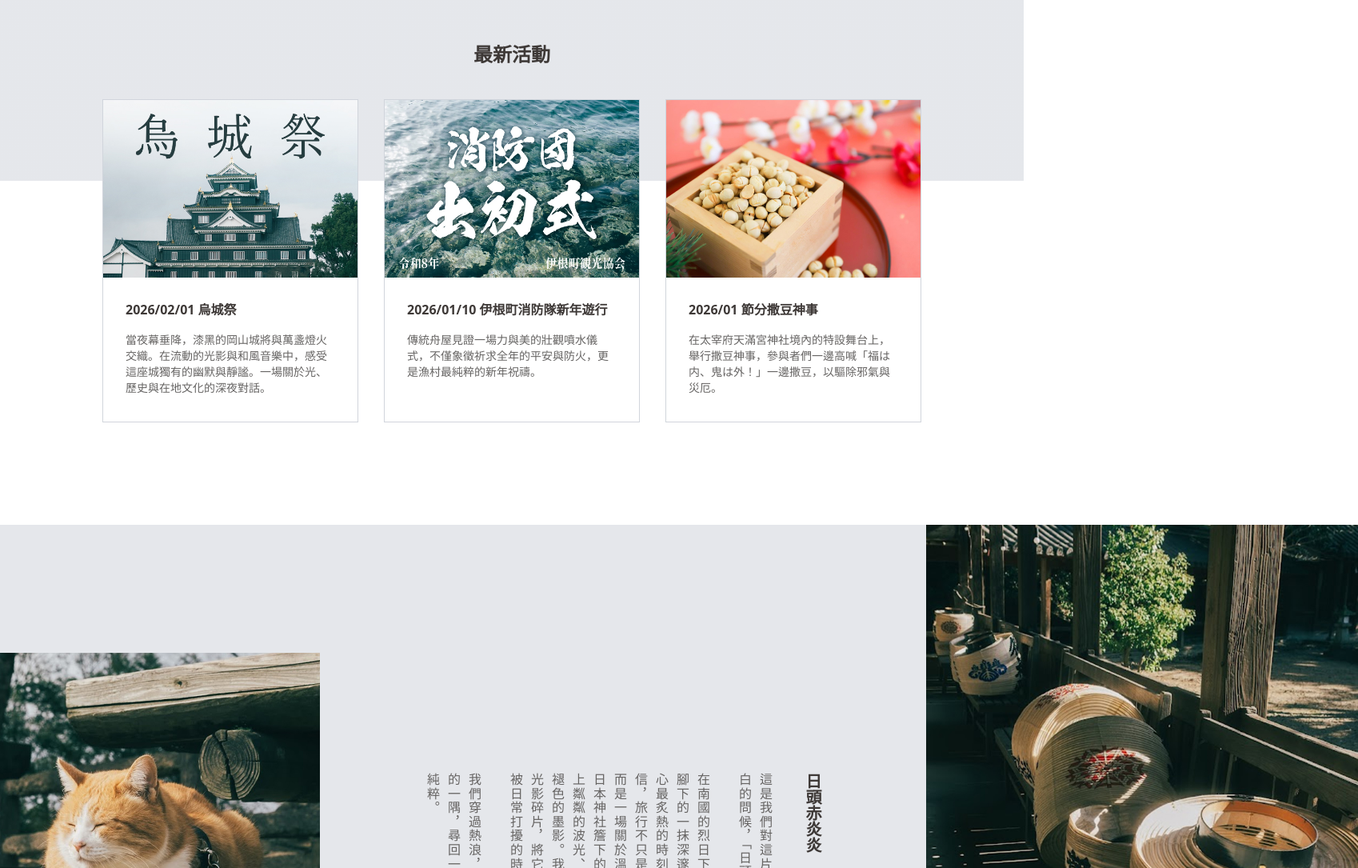
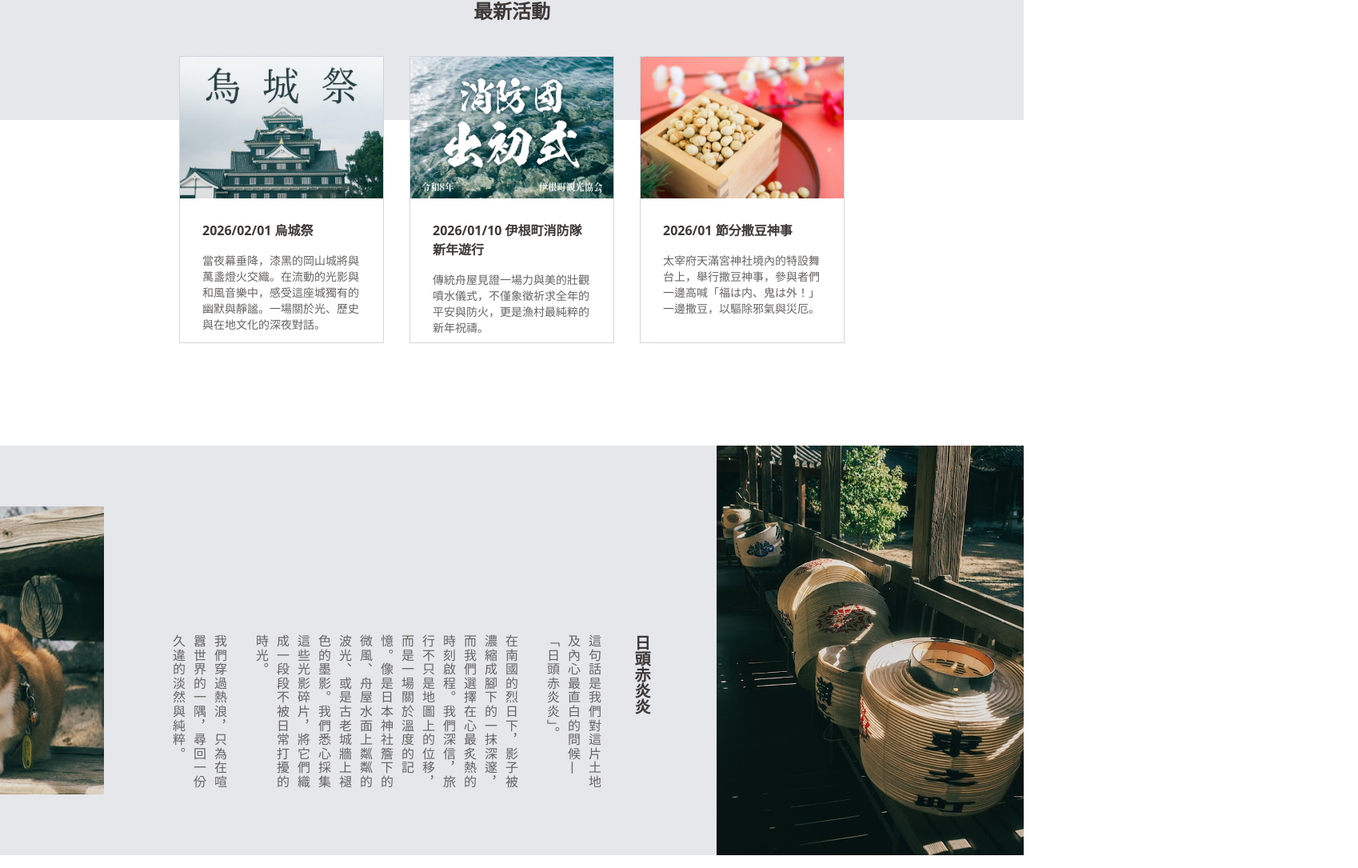
Before and after one commit to TT3x3/japan-hot-hot, a Vue app: page / in a window 1280 px wide. Shown: the part 1703-2788 px from the top of the page at 80% size, 1698 px wide, since content can reach past the window. Built offline with nearby package versions, Linux system fonts and the light colour scheme.

Commit message:
Adjust image width/height and search box positioning; make footer icons clickable; convert carousel and activities sections into components

```diff
--- /dev/null
+++ b/src/components/HomeActivity.vue
@@ -0,0 +1,47 @@
+<template>
+    <div class="flex flex-col justify-center items-center bg-gradient-to-t from-white from-50% to-gray-200 to-50%">
+        <div class="flex flex-col gap-10 pt-32">
+            <h2 class="font-bold text-center text-2xl text-base-heavy">最新活動</h2>
+            <!-- 卡片區 -->
+            <div class="flex flex-row justify-center items-center gap-8 w-full">
+                <!-- 卡片 -->
+                <div v-for="(activity, index) in activities" :key="index" class="w-[20%] border-solid border-1 border-gray-300">
+                    <img class="w-full" :src="activity.img" alt="activities-banner">
+                    <div class="flex flex-col gap-4 h-[180px] bg-white p-7">
+                        <h4 class="font-bold text-base-heavy">{{ activity.title }}</h4>
+                        <p class="text-sm text-base-light">
+                            {{ activity.description }}
+                        </p>
+                    </div>
+                </div>
+            </div>
+        </div>
+    </div>
+</template>
+
+<script>
+export default {
+    name: 'HomeActivityBanner',
+    data() {
+        return {
+            activities: [
+                {
+                    img: require('@/assets/images/2026-Q1event-01.jpg'),
+                    title: '2026/02/01 烏城祭',
+                    description: '當夜幕垂降，漆黑的岡山城將與萬盞燈火交織。在流動的光影與和風音樂中，感受這座城獨有的幽默與靜謐。一場關於光、歷史與在地文化的深夜對話。'
+                },
+                {
+                    img: require('@/assets/images/2026-Q1event-02.jpg'),
+                    title: '2026/01/10 伊根町消防隊新年遊行',
+                    description: '傳統舟屋見證一場力與美的壯觀噴水儀式，不僅象徵祈求全年的平安與防火，更是漁村最純粹的新年祝禱。'
+                },
+                {
+                    img: require('@/assets/images/2026-Q1event-03.jpg'),
+                    title: '2026/01 節分撒豆神事',
+                    description: '太宰府天滿宮神社境內的特設舞台上，舉行撒豆神事，參與者們一邊高喊「福は内、鬼は外！」一邊撒豆，以驅除邪氣與災厄。'
+                }
+            ]
+        };
+    },
+}
+</script>
--- /dev/null
+++ b/src/components/HomeCarousel.vue
@@ -0,0 +1,57 @@
+<template>
+    <!-- 輪播圖 -->
+    <div class="flex justify-center items-center">
+        <div class="relative">
+            <div class="absolute left-4 bottom-4 bg-black/20 text-white px-3 py-1 text-sm">
+                {{ carouselImages[currentIndex].caption }}
+            </div>
+            <img :src="carouselImages[currentIndex].img" class="max-h-[500px] w-auto" :alt="carouselImages[currentIndex].caption">
+        </div>
+        <div class="flex flex-col gap-16 px-6">
+            <button class="cursor-pointer" @click="carouselPrev"><i
+                    class="fa-solid fa-arrow-up fa-lg  text-gray-400 hover:text-gray-300 active:text-gray-500"></i></button>
+            <button class="cursor-pointer" @click="carouselNext"><i
+                    class="fa-solid fa-arrow-down fa-lg text-gray-400 hover:text-gray-300 active:text-gray-500"></i></button>
+        </div>
+    </div>
+</template>
+<script>
+export default {
+    name: 'AppHome',
+    data() {
+        return {
+            currentIndex: 0,
+            carouselImages: [
+                {
+                    img: require('@/assets/images/carousel-1.jpg'),
+                    caption: '宮崎縣高千穗 - 天岩戶神社'
+                },
+                {
+                    img: require('@/assets/images/carousel-2.jpg'),
+                    caption: '九州 - 阿蘇火山'
+                },
+                {
+                    img: require('@/assets/images/carousel-3.jpg'),
+                    caption: '岡山縣 - 吉備津神社'
+                },
+                {
+                    img: require('@/assets/images/carousel-4.jpg'),
+                    caption: '廣島市 - 嚴島神社'
+                },
+                {
+                    img: require('@/assets/images/carousel-5.jpg'),
+                    caption: '岡山縣 - 岡山後樂園'
+                },
+            ]
+        };
+    },
+    methods: {
+        carouselPrev() {
+            this.currentIndex = (this.currentIndex - 1 + this.carouselImages.length) % this.carouselImages.length;
+        },
+        carouselNext() {
+            this.currentIndex = (this.currentIndex + 1) % this.carouselImages.length;
+        }
+    }
+}
+</script>
--- a/src/pages/AppHome.vue
+++ b/src/pages/AppHome.vue
@@ -1,7 +1,6 @@
 <template>
   <div class="flex flex-col gap-32">
-    <img src="../assets/images/home-banner.jpg" class="w-full" alt="home-banner">
-
+    <div class="flex flex-col gap-12">
       <!-- 搜尋框 -->
       <div class="flex justify-center items-center">
         <div class="flex flex-col gap-4 justify-center items-center">
@@ -14,108 +13,48 @@
           </div>
         </div>
       </div>
+      <img src="../assets/images/home-banner.jpg" class="w-full relative" alt="home-banner">
+    </div>
+
 
     <!-- 輪播圖 -->
-    <div class="flex justify-center items-center">
-      <div class="relative">
-        <div class="absolute left-4 bottom-4 bg-black/20 text-white px-3 py-1 text-sm">
-          {{ carouselImages[currentIndex].caption }}
-        </div>
-        <img :src="carouselImages[currentIndex].img" class="h-[500px]" :alt="carouselImages[currentIndex].caption">
-      </div>
-      <div class="flex flex-col gap-16 px-6">
-        <button class="cursor-pointer" @click="carouselPrev"><i
-            class="fa-solid fa-arrow-up fa-lg  text-gray-400 hover:text-gray-300 active:text-gray-500"></i></button>
-        <button class="cursor-pointer" @click="carouselNext"><i
-            class="fa-solid fa-arrow-down fa-lg text-gray-400 hover:text-gray-300 active:text-gray-500"></i></button>
+    <HomeCarousel />
+    <!-- 最新活動 -->
+    <HomeActivity />
+
+    <!-- 關於我 -->
+    <div class="bg-gray-200 overflow-x-hidden">
+      <div class="flex w-full justify-between items-center gap-20">
+        <div class="flex flex-row justify-end gap-20">
+          <img src="../assets/images/about-img-2.jpg" alt="about-img-2" class="max-w-[34%] h-auto">
+          <div class="flex flex-col gap-8 h-[45%] [writing-mode:vertical-rl] pt-40">
+            <h2 class="font-bold text-xl text-base-heavy">日頭赤炎炎</h2>
+            <p class="leading-6.5 tracking-widest text-base-light">
+              這句話是我們對這片土地及內心最直白的問候—「日頭赤炎炎」。<br /><br />在南國的烈日下，影子被濃縮成腳下的一抹深邃，而我們選擇在心最炙熱的時刻啟程。我們深信，旅行不只是地圖上的位移，而是一場關於溫度的記憶。像是日本神社簷下的微風、舟屋水面上粼粼的波光、或是古老城牆上褪色的墨影。我們悉心採集這些光影碎片，將它們織成一段段不被日常打擾的時光。<br /><br />我們穿過熱浪，只為在喧囂世界的一隅，尋回一份久違的淡然與純粹。
+            </p>
           </div>
         </div>
-
-    <!-- 活動banner -->
-    <div class="flex flex-col justify-center items-center bg-gradient-to-t from-white from-50% to-gray-200 to-50%">
-      <div class="flex flex-col gap-10 pt-32">
-        <h2 class="font-bold text-center text-2xl text-base-heavy">最新活動</h2>
-        <!-- 卡片區 -->
-        <div class="flex flex-row gap-8">
-          <!-- 卡片 -->
-          <div class="w-[320px] border-solid border-1 border-gray-300">
-            <img src="../assets/images/2026-Q1event-01.jpg" alt="activities-banner">
-            <div class="flex flex-col gap-4 h-[180px] bg-white p-7">
-              <h4 class="font-bold text-base-heavy">2026/02/01 烏城祭</h4>
-              <p class="text-sm text-base-light">當夜幕垂降，漆黑的岡山城將與萬盞燈火交織。在流動的光影與和風音樂中，感受這座城獨有的幽默與靜謐。一場關於光、歷史與在地文化的深夜對話。</p>
-            </div>
-          </div>
-          <!-- 卡片 -->
-          <div class="w-[320px] border-solid border-1 border-gray-300">
-            <img src="../assets/images/2026-Q1event-02.jpg" alt="activities-banner">
-            <div class="flex flex-col gap-4 h-[180px] p-7">
-              <h4 class="font-bold text-base-heavy">2026/01/10 伊根町消防隊新年遊行</h4>
-              <p class="text-sm text-base-light">傳統舟屋見證一場力與美的壯觀噴水儀式，不僅象徵祈求全年的平安與防火，更是漁村最純粹的新年祝禱。</p>
-            </div>
-          </div>
-          <!-- 卡片 -->
-          <div class="w-[320px] border-solid border-1 border-gray-300">
-            <img src="../assets/images/2026-Q1event-03.jpg" alt="activities-banner">
-            <div class="flex flex-col gap-4 h-[180px] bg-white p-7">
-              <h4 class="font-bold text-base-heavy">2026/01 節分撒豆神事</h4>
-              <p class="text-sm text-base-light">在太宰府天滿宮神社境內的特設舞台上，舉行撒豆神事，參與者們一邊高喊「福は内、鬼は外！」一邊撒豆，以驅除邪氣與災厄。</p>
-            </div>
-          </div>
-        </div>
-      </div>
-    </div>
-
-    <!-- 關於我 -->
-    <div class="bg-gray-200">
-      <div class="flex items-center gap-32">
-        <img src="../assets/images/about-img-2.jpg" class="w-[400px] ml-auto" alt="about-img-2">
-        <div class="flex flex-col gap-8 h-[420px] [writing-mode:vertical-rl] pt-40">
-          <h2 class="font-bold text-xl text-base-heavy">日頭赤炎炎</h2>
-          <p class="leading-6.5 tracking-widest text-base-light">這是我們對這片土地及內心最直白的問候，「日頭赤炎炎」。<br /><br />在南國的烈日下，影子被濃縮成腳下的一抹深邃，而我們選擇在心最炙熱的時刻啟程。我們深信，旅行不只是地圖上的位移，而是一場關於溫度的記憶。像是日本神社簷下的微風、舟屋水面上粼粼的波光、或是古老城牆上褪色的墨影。我們悉心採集這些光影碎片，將它們織成一段段不被日常打擾的時光。<br /><br />我們穿過熱浪，只為在喧囂世界的一隅，尋回一份久違的淡然與純粹。</p>
-        </div>
-        <img src="../assets/images/about-img-1.jpg" class="w-[540px]" alt="about-img-1">
+        <img src="../assets/images/about-img-1.jpg" alt="about-img-1" class="max-w-[30%] w-full h-auto">
       </div>
     </div>
   </div>
 </template>
 
 <script>
+import HomeActivity from '@/components/HomeActivity.vue';
+import HomeCarousel from '@/components/HomeCarousel.vue';
+
 export default {
   name: 'AppHome',
+  components: {
+    HomeActivity,
+    HomeCarousel
+  },
   data() {
     return {
-      currentIndex: 0,
-      carouselImages: [
-        {
-          img: require('@/assets/images/carousel-1.jpg'),
-          caption: '宮崎縣高千穗 - 天岩戶神社'
-        },
-        {
-          img: require('@/assets/images/carousel-2.jpg'),
-          caption: '九州 - 阿蘇火山'
-        },
-        {
-          img: require('@/assets/images/carousel-3.jpg'),
-          caption: '岡山縣 - 吉備津神社'
-        },
-        {
-          img: require('@/assets/images/carousel-4.jpg'),
-          caption: '廣島市 - 嚴島神社'
-        },
-        {
-          img: require('@/assets/images/carousel-5.jpg'),
-          caption: '岡山縣 - 岡山後樂園'
-        },
-      ]
     };
   },
   methods: {
-    carouselPrev() {
-      this.currentIndex = (this.currentIndex - 1 + this.carouselImages.length) % this.carouselImages.length;
-    },
-    carouselNext() {
-      this.currentIndex = (this.currentIndex + 1) % this.carouselImages.length;
-    }
   }
 }
 </script>
```
Also changed, not shown: src/components/AppFooter.vue (+8 -8 lines), src/components/AppHeader.vue (+12 -11 lines). Lines whose indentation alone changed are shown as unchanged.
